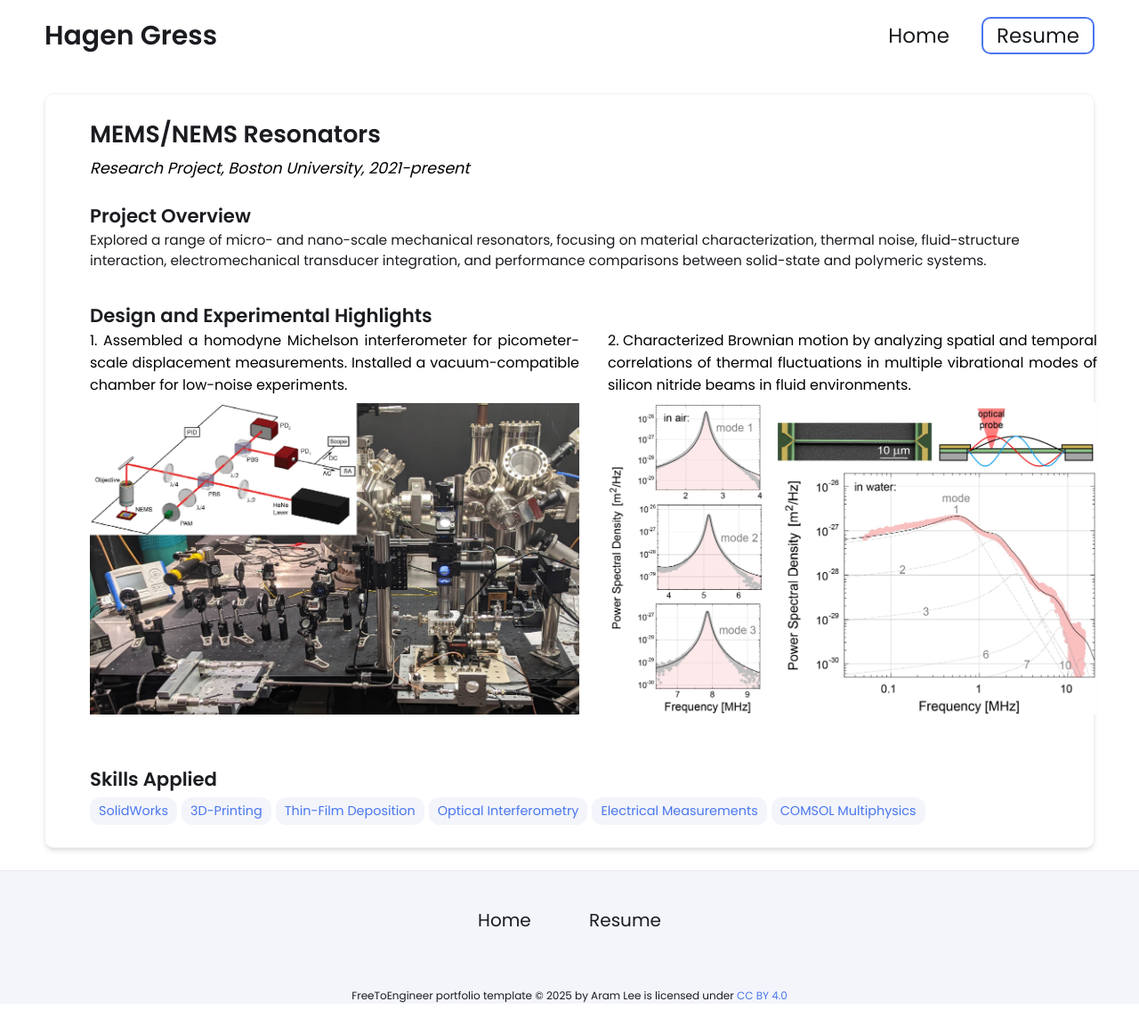
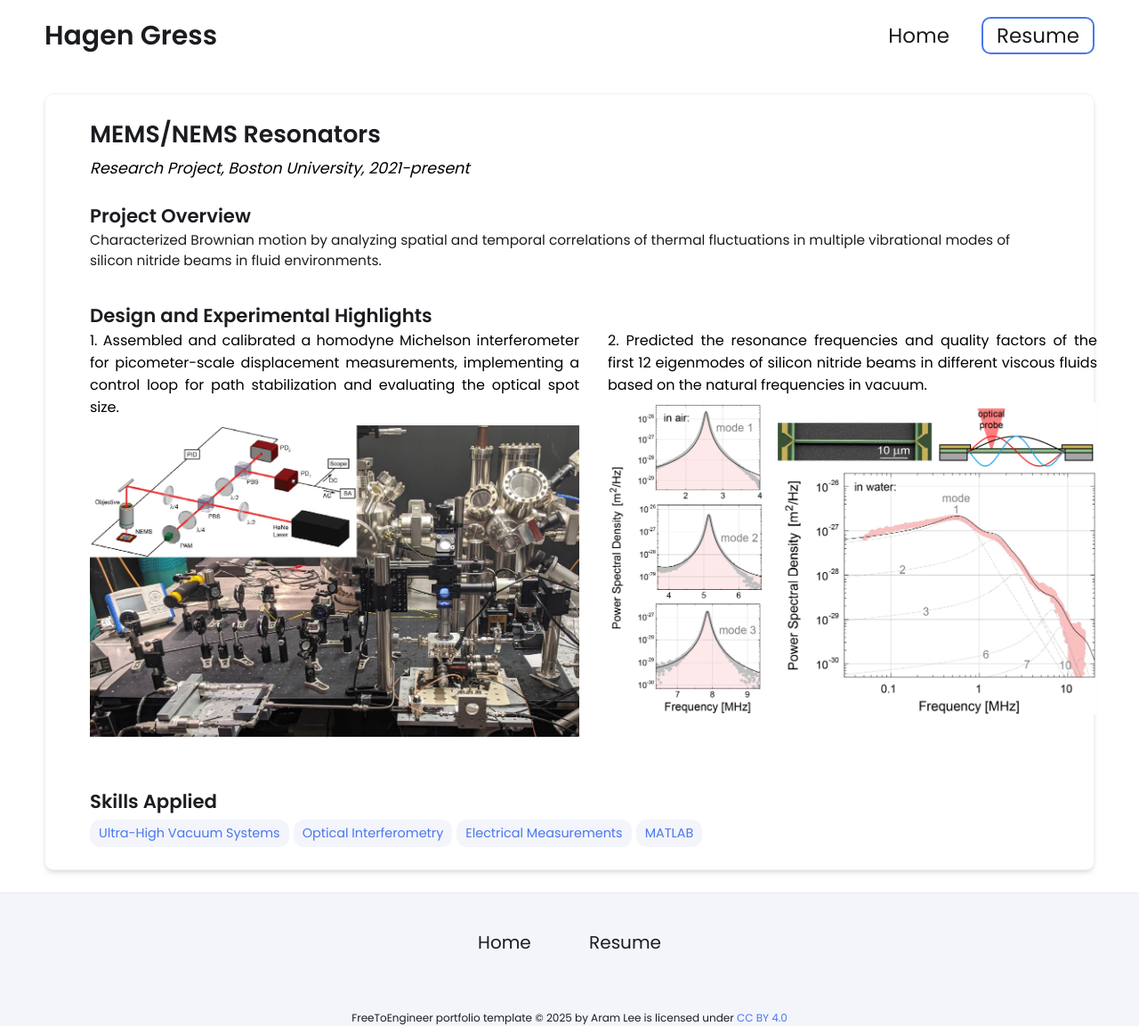
Before and after one commit to HagenGress/HagenGress.github.io, a Jekyll site: the page built from _projects/NEMS/index.md, in a window 1280 px wide. Shown: the whole page at 89% size. Built offline with Jekyll 4.4.1, drawn with Linux system fonts in a browser that asks for light colours; before the commit the page ends 1128 px from its top, so only the background shows below that.

Commit message:
Update index.md

```diff
--- a/_projects/NEMS/index.md
+++ b/_projects/NEMS/index.md
@@ -2,12 +2,12 @@
 layout: post
 title: MEMS/NEMS Resonators
 location: Research Project, Boston University, 2021-present
-description: Explored a range of micro- and nano-scale mechanical resonators, focusing on material characterization, thermal noise, fluid-structure interaction, electromechanical transducer integration, and performance comparisons between solid-state and polymeric systems.
+description: Characterized Brownian motion by analyzing spatial and temporal correlations of thermal fluctuations in multiple vibrational modes of silicon nitride beams in fluid environments.
 order: 3
 skills: []
 
 
-main-image: /NEMS.jpg
+main-image: /NEMS_TitlePicture.jpg
 ---
 
 ## Design and Experimental Highlights
@@ -15,8 +15,8 @@ main-image: /NEMS.jpg
 
 {% include image-gallery.html
    images="
-     NEMS_1.jpg::Assembled a homodyne Michelson interferometer for picometer-scale displacement measurements. Installed a vacuum-compatible chamber for low-noise experiments.|
-     NEMS_2.jpg::Characterized Brownian motion by analyzing spatial and temporal correlations of thermal fluctuations in multiple vibrational modes of silicon nitride beams in fluid environments.| "
+     NEMS_1.jpg::Assembled and calibrated a homodyne Michelson interferometer for picometer-scale displacement measurements, implementing a control loop for path stabilization and evaluating the optical spot size.|
+     NEMS_2.jpg::Predicted the resonance frequencies and quality factors of the first 12 eigenmodes of silicon nitride beams in different viscous fluids based on the natural frequencies in vacuum.| "
    width="550"
 %}
 
@@ -24,12 +24,10 @@ main-image: /NEMS.jpg
   <div class="skills-card">
     <h2>Skills Applied</h2>
     <div class="skills-list">
-      <span class="skill">SolidWorks</span>
-      <span class="skill">3D-Printing</span>
-      <span class="skill">Thin-Film Deposition</span>
+      <span class="skill">Ultra-High Vacuum Systems</span>
       <span class="skill">Optical Interferometry</span>
       <span class="skill">Electrical Measurements</span>
-      <span class="skill">COMSOL Multiphysics</span>
+      <span class="skill">MATLAB</span>
     </div>
   </div>
 </div>
```
